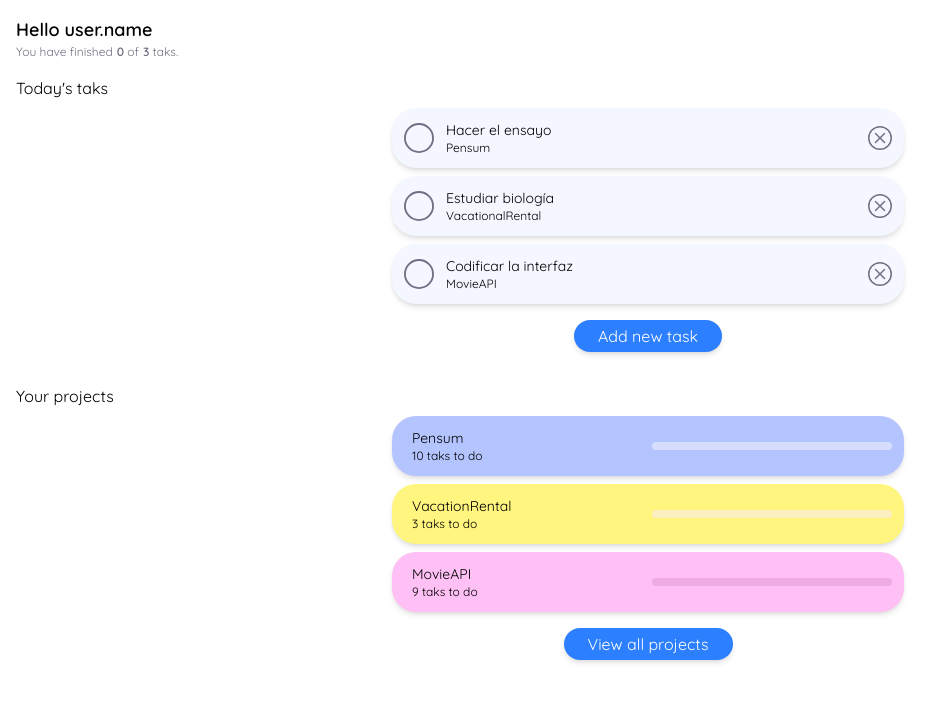
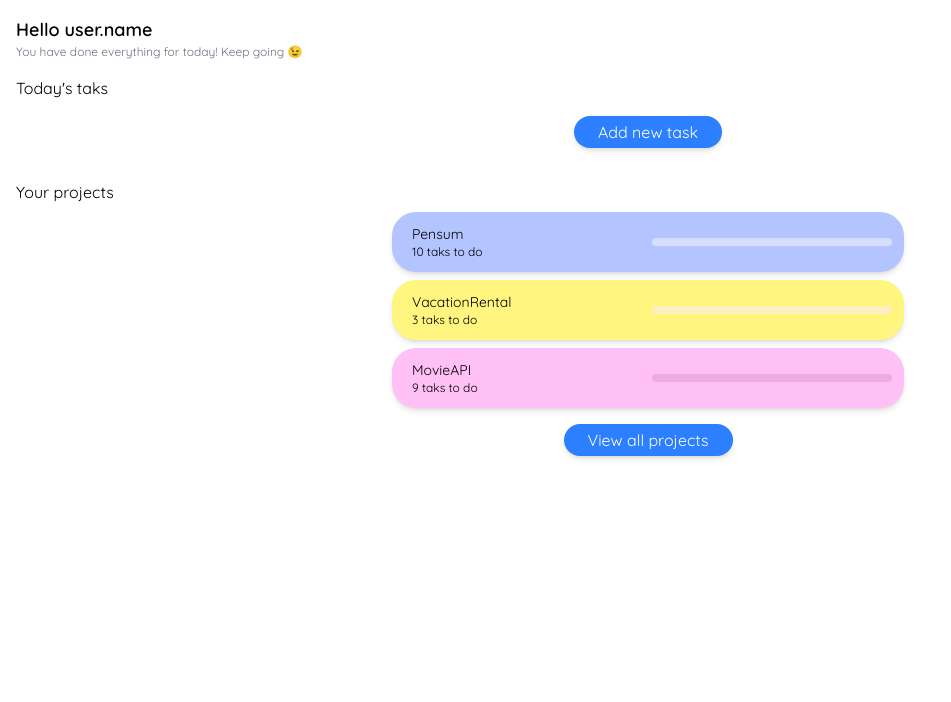
Before and after one commit to aldanielago/TaskList, a React (Vite) app: page / in a window 1280 px wide. Shown: the top 702 px of the page, without its empty margins (0-951 px from the left). Built offline with nearby package versions, Linux system fonts and the light colour scheme.

Commit message:
[Functionality] Persistence of tasks with local storage

```diff
--- a/src/components/SectionTasks.jsx
+++ b/src/components/SectionTasks.jsx
@@ -2,18 +2,28 @@ import { useState } from 'react';
 import { TodoItem } from "../components/items/TodoItem";
 import { ButtonNewTask } from "../components/buttons/ButtonNewTask";
 
-const tasksDefault = [
-  { text: 'Hacer el ensayo', nameProject:'Pensum', completed: false},
-  { text: 'Estudiar biología', nameProject:'VacationalRental', completed: false},
-  { text: 'Codificar la interfaz', nameProject:'MovieAPI', completed: false},
-];
+function SectionTasks(){
+  const localStorageTasks = localStorage.getItem('TASKS_V1');
+  let parsedLocalStorage;
+  if(!localStorageTasks){
+    parsedLocalStorage = []
+    localStorage.setItem('TASKS_V1', JSON.stringify(parsedLocalStorage));
+  } else {
+    parsedLocalStorage = JSON.parse(localStorageTasks);
+  }
 
-function SectionTasks(){
-  const [ tasks, setTasks ] = useState(tasksDefault);
+  const [ tasks, setTasks ] = useState(parsedLocalStorage);
   let completedTasks = tasks.filter( task => !!task.completed).length;
   let totalTasks = tasks.length;
   let message;
 
+  // This function update the state and local storage at the same time
+  const updateInfo = (new_info) => {
+    setTasks(new_info);
+    localStorage.setItem('TASKS_V1', JSON.stringify(new_info));
+  }
+
+  // This function complete and delete a task and update the state and localstorage at the end.
   const updateTasks = (text, action) => {
     const newTasks = [...tasks];
     const indexTask = newTasks.findIndex(
@@ -24,9 +34,10 @@ function SectionTasks(){
       ? newTasks[indexTask].completed == true ? newTasks[indexTask].completed = false : newTasks[indexTask].completed = true
       : newTasks.splice(indexTask, 1);
 
-    setTasks(newTasks);
+      updateInfo(newTasks);
   };
 
+  // This part changes the firt phrase in case the user have done everything or not.
   if(completedTasks == totalTasks){
     message = (
       <p className="text-xs pl-4 font-Quicksand text-gray-font">
```
